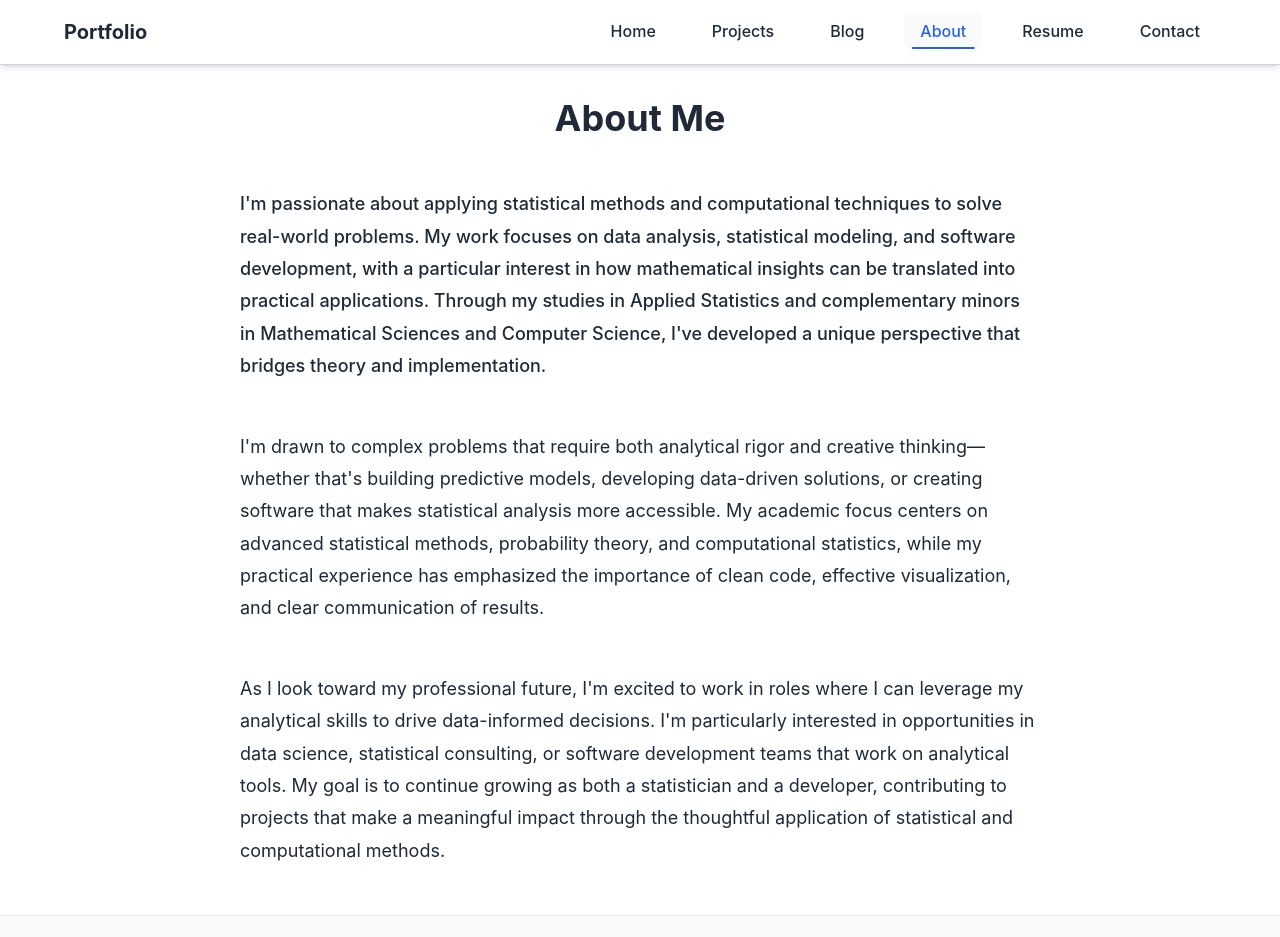
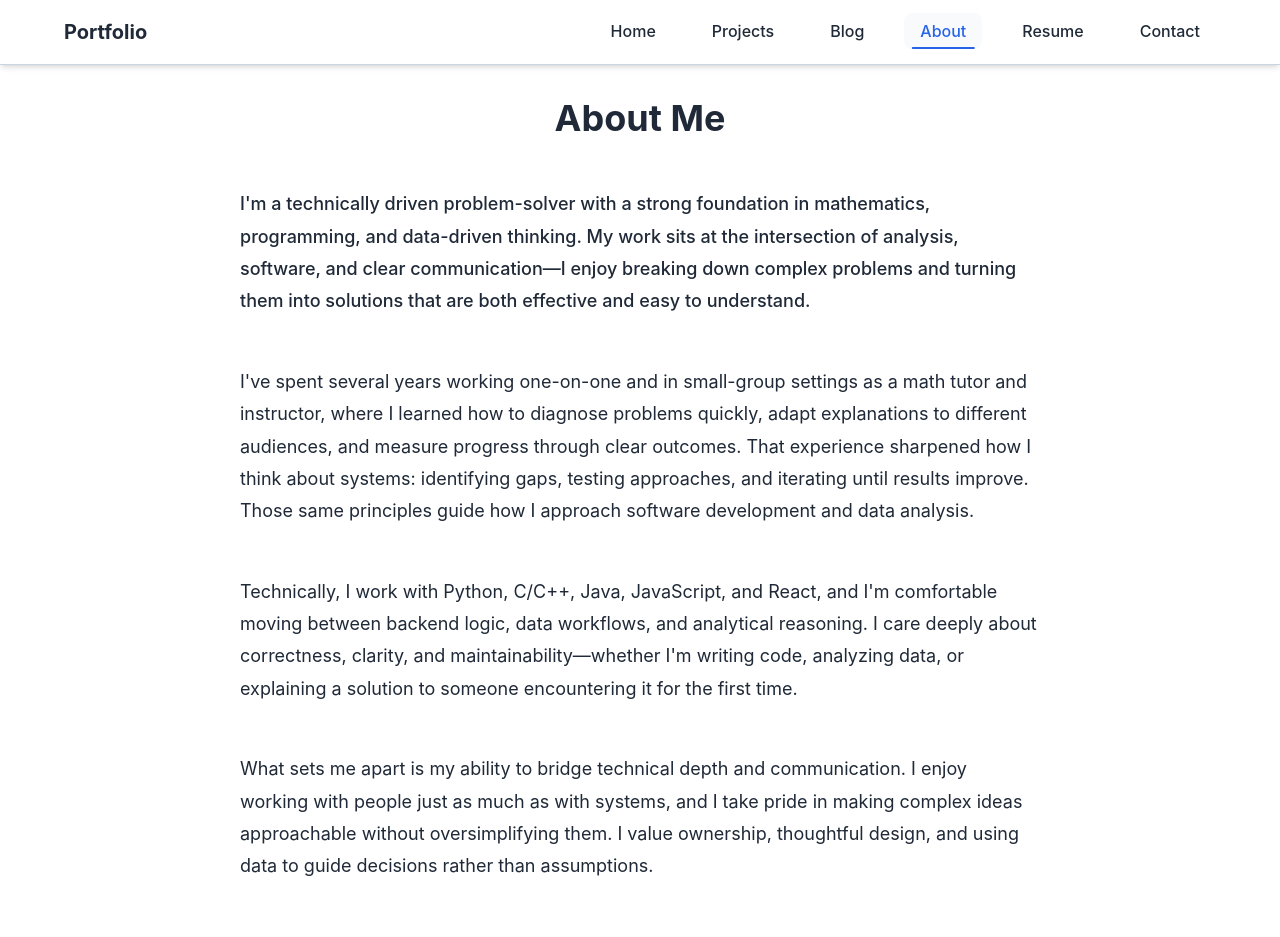
Before and after one commit to code-of-toad/code-of-toad.github.io, a React (Vite) app: page /about in a window 1280 px wide. Shown: the top 937 px of the page. Built offline with nearby package versions, Linux system fonts and the light colour scheme.

Commit message:
Update About Me page

```diff
--- a/src/pages/About.jsx
+++ b/src/pages/About.jsx
@@ -8,30 +8,23 @@ function About() {
 
         <div className="about-content">
           <p className="about-paragraph">
-            I'm passionate about applying statistical methods and computational techniques to solve
-            real-world problems. My work focuses on data analysis, statistical modeling, and software
-            development, with a particular interest in how mathematical insights can be translated
-            into practical applications. Through my studies in Applied Statistics and complementary
-            minors in Mathematical Sciences and Computer Science, I've developed a unique perspective
-            that bridges theory and implementation.
+            I'm a technically driven problem-solver with a strong foundation in mathematics, programming, and data-driven thinking. My work sits at the intersection of analysis, software, and clear communication—I enjoy breaking down complex problems and turning them into solutions that are both effective and easy to understand.
           </p>
 
           <p className="about-paragraph">
-            I'm drawn to complex problems that require both analytical rigor and creative thinking—whether
-            that's building predictive models, developing data-driven solutions, or creating software
-            that makes statistical analysis more accessible. My academic focus centers on advanced
-            statistical methods, probability theory, and computational statistics, while my practical
-            experience has emphasized the importance of clean code, effective visualization, and
-            clear communication of results.
+            I've spent several years working one-on-one and in small-group settings as a math tutor and instructor, where I learned how to diagnose problems quickly, adapt explanations to different audiences, and measure progress through clear outcomes. That experience sharpened how I think about systems: identifying gaps, testing approaches, and iterating until results improve. Those same principles guide how I approach software development and data analysis.
           </p>
 
           <p className="about-paragraph">
-            As I look toward my professional future, I'm excited to work in roles where I can leverage
-            my analytical skills to drive data-informed decisions. I'm particularly interested in
-            opportunities in data science, statistical consulting, or software development teams that
-            work on analytical tools. My goal is to continue growing as both a statistician and a
-            developer, contributing to projects that make a meaningful impact through the thoughtful
-            application of statistical and computational methods.
+            Technically, I work with Python, C/C++, Java, JavaScript, and React, and I'm comfortable moving between backend logic, data workflows, and analytical reasoning. I care deeply about correctness, clarity, and maintainability—whether I'm writing code, analyzing data, or explaining a solution to someone encountering it for the first time.
+          </p>
+
+          <p className="about-paragraph">
+            What sets me apart is my ability to bridge technical depth and communication. I enjoy working with people just as much as with systems, and I take pride in making complex ideas approachable without oversimplifying them. I value ownership, thoughtful design, and using data to guide decisions rather than assumptions.
+          </p>
+
+          <p className="about-paragraph">
+            I'm currently interested in opportunities across software engineering, data/analytics, and technical roles where I can continue learning, building, and contributing to meaningful work. If you're working on something interesting—or just want to talk ideas—I'd be glad to connect.
           </p>
         </div>
       </div>
```
